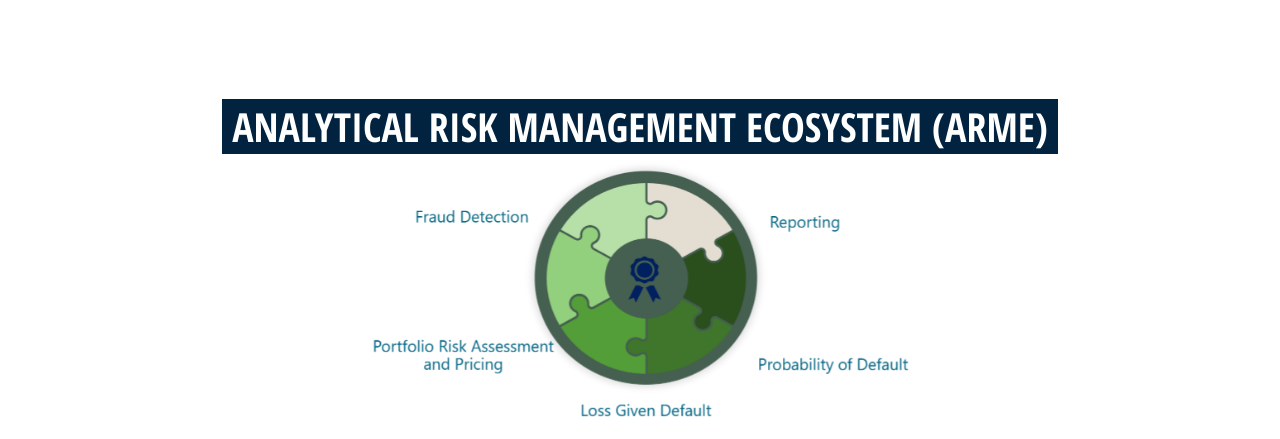
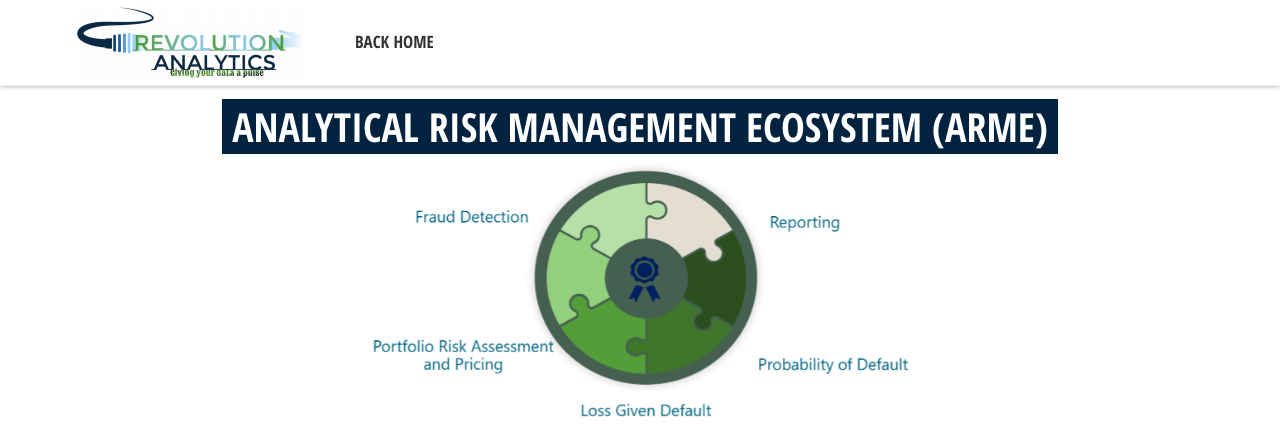
Before and after one commit to ian-iclub/revolution, a PHP site: page /product-arme.html in a window 1280 px wide. Shown: the top 439 px of the page. Run offline with PHP 8.4, Linux system fonts and the light colour scheme.

Commit message:
Made product navbar fixed

```diff
--- a/css/theme.css
+++ b/css/theme.css
@@ -526,6 +526,23 @@ cite {
     z-index: 0 !important;
 }
 
+.navbar-wrapper-fixed {
+    background-color: transparent;
+    padding: 10px 0;
+    margin-bottom: 0;
+    text-transform: uppercase;
+    z-index: 1000;
+    width: 100%;
+    top: 0;
+    position: fixed;
+    opacity: 0;
+    -webkit-transition: all 0.5s ease-in-out 0s;
+    -moz-transition: all 0.5s ease-in-out 0s;
+    -o-transition: all 0.5s ease-in-out 0s;
+    transition: all 0.5s ease-in-out 0s;
+    z-index: 0 !important;
+}
+
 .scroll-fixed-navbar {
     background-color: #fff;
     opacity: 0.97;
--- a/product-arme.html
+++ b/product-arme.html
@@ -33,6 +33,12 @@
     <link rel="apple-touch-icon" sizes="114x114" href="images/revlogo.png">
     <link rel="apple-touch-icon" sizes="144x144" href="images/revlogo.png">
 
+    <style>
+        .navbar-inverse .navbar-nav>li>a:hover,
+        .navbar-inverse .navbar-nav>li>a:focus {
+            color: #4B982E;
+        }
+    </style>
 </head>
 
 <body data-spy="scroll" data-target="#mynav" data-offset="85">
@@ -54,7 +60,7 @@
     <header>
         <!-- Bootstrap Menu -->
         <div id="navigation">
-            <div class="navbar-wrapper scroll-fixed-navbar">
+            <div class="navbar-wrapper-fixed scroll-fixed-navbar">
                 <nav class="navbar-inverse navbar-static-top" role="navigation">
                     <div class="container">
                         <div class="row">
@@ -65,8 +71,7 @@
                                     <span class="icon-bar"></span>
                                     <span class="icon-bar"></span>
                                 </button>
-                                <a class="navbar-brand" href="#"
-                                    style="background: url('images/revlogo.png') no-repeat scroll 0 0"></a>
+                                <a class="navbar-brand" href="index.html" style="background: url('images/revlogo-h75.png') no-repeat scroll 0 0;"></a>
                             </div>
                             <div id="mynav" class="navbar-collapse collapse">
                                 <ul class="nav navbar-nav main-nav-list">
```
